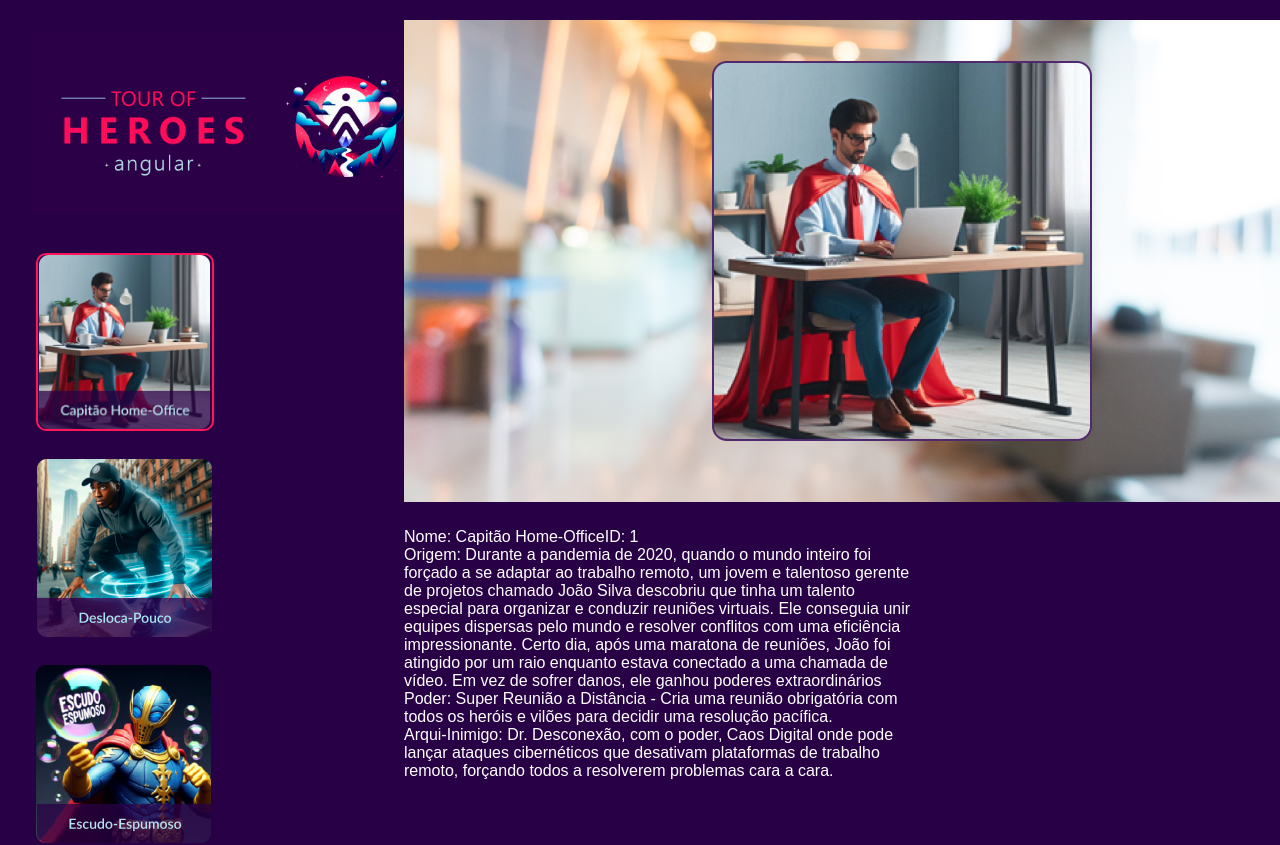
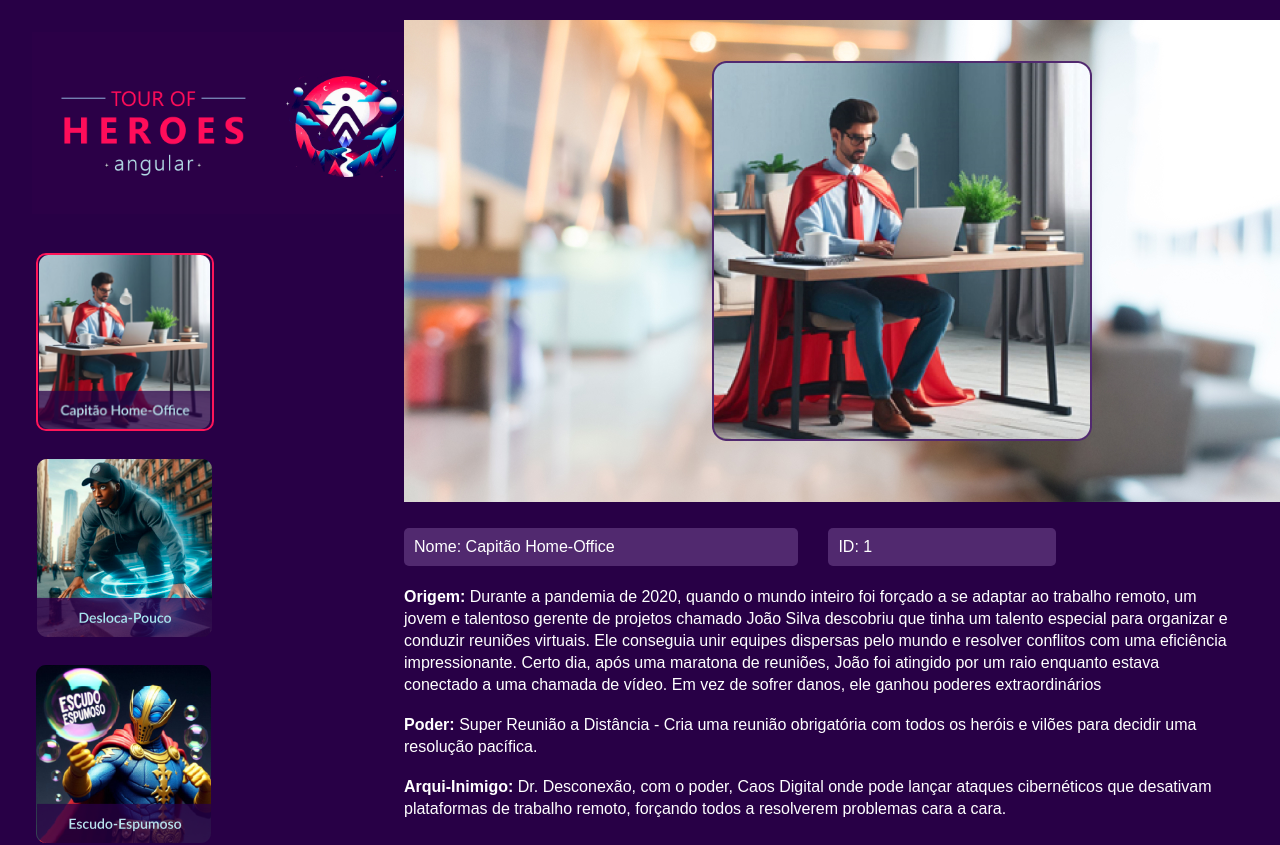
Before and after one commit to Al3x1sCS/angular-tour-of-heroes-final, an Angular app: page / in a window 1280 px wide. Shown: the top 845 px of the page. Built offline with nearby package versions, Linux system fonts and the light colour scheme.

Commit message:
Ajustes nas informações dos heróis

```diff
--- a/src/app/hero-detail/hero-detail.component.css
+++ b/src/app/hero-detail/hero-detail.component.css
@@ -1,3 +1,31 @@
 * {
     color: #FFF;
 }
+
+.infoNomeHeroi{
+    background: #51296F;
+    display: inline-flex;
+    border-radius: 5px;
+    width: 45%;
+    height: 18px;
+    padding: 10px;
+    margin-right: 30px;
+}
+
+.infoIDHeroi{
+    background: #51296F;
+    display: inline-block;
+    border-radius: 5px;
+    width: 25%;
+    height: 18px;
+    padding: 10px;
+}
+
+.txtInfoHeroi{
+    margin-top: 20px;
+    line-height: 22px;
+}
+
+.paragrafoInfoHeroi{
+    margin-bottom: 18px;
+}
--- a/src/app/hero-detail/hero-detail.component.html
+++ b/src/app/hero-detail/hero-detail.component.html
@@ -2,20 +2,23 @@
     <h2>
         <img [src]="hero.imageUrl" alt="" />
     </h2>
-    <div>
-        <label>Nome:
-            <span>{{hero.name}}</span>
-        </label>
+    <div class="infoNomeHeroi">
+        <span>Nome: {{hero.name}}</span>
+    </div>
+    <div class="infoIDHeroi">
         <span>ID: </span>{{hero.id}}
     </div>
-    <div>
-        <div>Origem:
+    <div class="txtInfoHeroi">
+        <div class="paragrafoInfoHeroi">
+            <strong>Origem: </strong>
             <span>{{hero.origem}}</span>
         </div>
-        <div>Poder:
+        <div class="paragrafoInfoHeroi">
+            <strong>Poder: </strong>
             <span>{{hero.power}}</span>
         </div>
-        <div>Arqui-Inimigo:
+        <div class="paragrafoInfoHeroi">
+            <strong>Arqui-Inimigo: </strong>
             <span>{{hero.arqui_inimigo}}</span>
         </div>
     </div>
--- a/src/app/heroes/heroes.component.css
+++ b/src/app/heroes/heroes.component.css
@@ -52,7 +52,7 @@
   }
 
   .info-heroes {
-    width: 40%;
+    width: 65%;
     margin-left: 20px;
     position: absolute;
     left: 30%;
```
